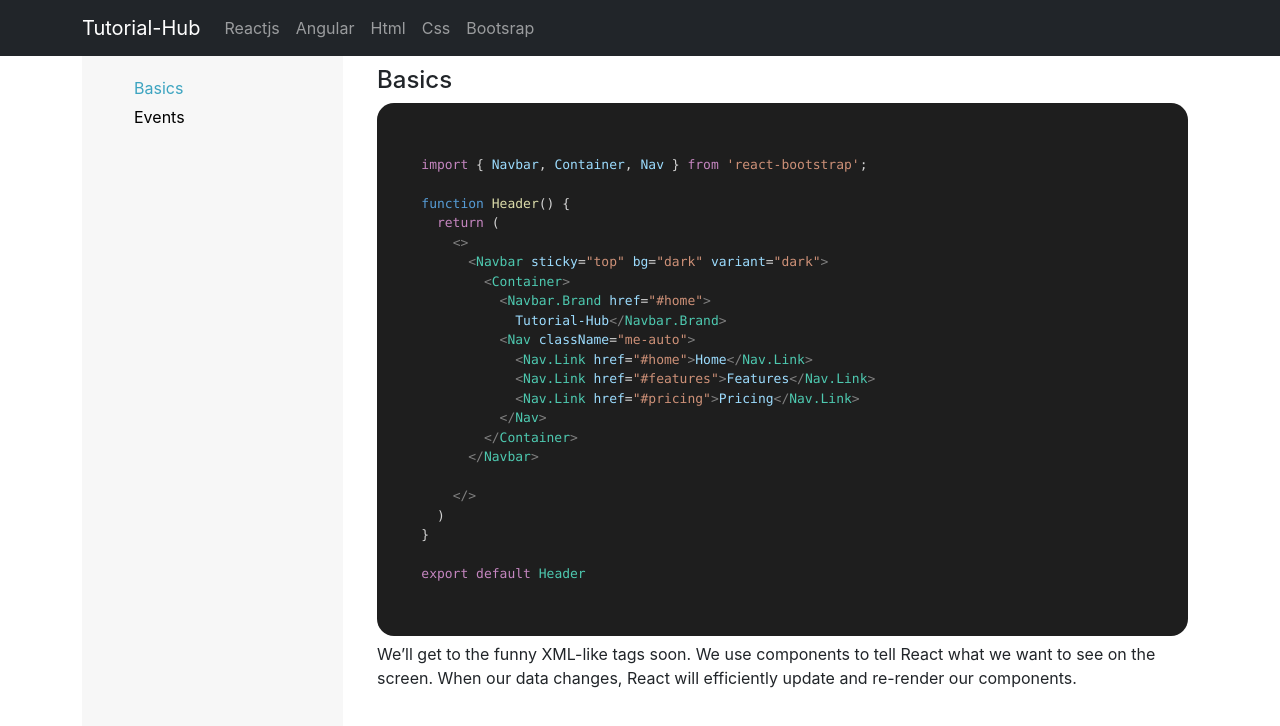
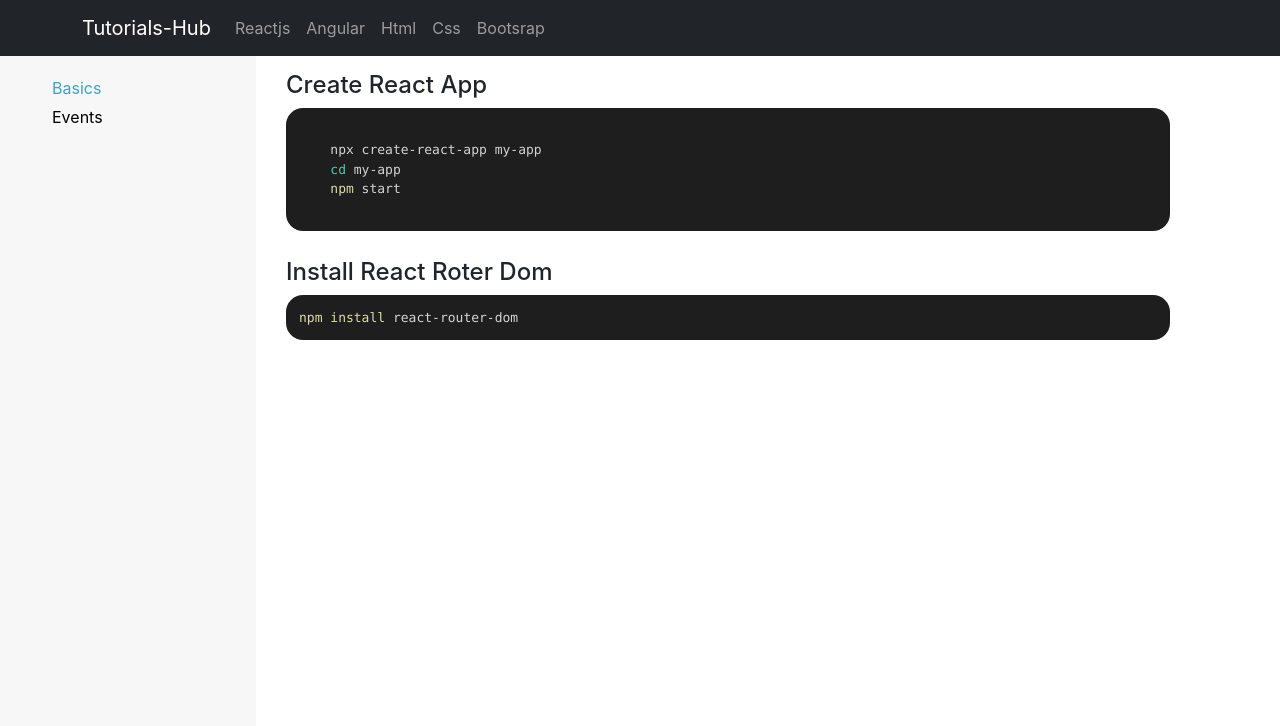
Before and after one commit to muhammedjamsheer/tutorials-hub, a React (Create React App) app: page /basics in a window 1280 px wide. Shown: the top 726 px of the page. Built offline with nearby package versions, Linux system fonts and the light colour scheme.

Commit message:
initial changes

```diff
--- a/public/index.html
+++ b/public/index.html
@@ -11,7 +11,7 @@
   <link rel="manifest" href="%PUBLIC_URL%/manifest.json" />
   <link rel="stylesheet" href="https://cdn.jsdelivr.net/npm/bootstrap@5.1.3/dist/css/bootstrap.min.css"
     integrity="sha384-1BmE4kWBq78iYhFldvKuhfTAU6auU8tT94WrHftjDbrCEXSU1oBoqyl2QvZ6jIW3" crossorigin="anonymous" />
-  <title>React App</title>
+  <title>Tutorials-hub</title>
 </head>
 
 <body>
--- a/src/App.css
+++ b/src/App.css
@@ -30,7 +30,21 @@
 .left-content ul li .active {
   color: #3da4c0 !important;
 }
+.right-content{
+  padding: 15px 110px 0px 30px;
+}
+.flex-container {
+  display: flex;
+  flex-wrap: wrap;
+}
 
-.right-content {
-  padding: 10px;
+.flex-item-left {
+  flex: 20%;
 }
+
+.flex-item-right {
+  flex: 80%;
+}
+.seperater{
+  height: 20px;
+}
--- a/src/App.js
+++ b/src/App.js
@@ -12,21 +12,21 @@
     <>
       <BrowserRouter>
         <Header />
-        <Container>
-          <Row>
-            <Col sm={3}>
+        <div className='flex-container'>
+
+          <div className='flex-item-left'>
+
             <div className='left-content'>
-
-
               <ul>
                 <li><NavLink to="/basics">Basics</NavLink></li>
                 <li><NavLink to="/events">Events</NavLink></li>
               </ul>
+            </div>
 
 
           </div>
-            </Col>
-            <Col sm={9}>
+
+          <div className='flex-item-right'>
             <div className='right-content'>
               <Routes>
                 <Route path="/" >
@@ -35,9 +35,9 @@
                 </Route>
               </Routes>
             </div>
-            </Col>
-          </Row>
-        </Container>
+          </div>
+        </div>
+
       </BrowserRouter>
     </>
   );
--- a/src/components/Header.js
+++ b/src/components/Header.js
@@ -7,7 +7,7 @@
       <Navbar sticky="top" bg="dark" variant="dark">
         <Container>
           <Navbar.Brand href="#home">
-            Tutorial-Hub</Navbar.Brand>
+            Tutorials-Hub</Navbar.Brand>
           <Nav className="me-auto">
             <Nav.Link>Reactjs</Nav.Link>
             <Nav.Link >Angular</Nav.Link>
--- a/src/reactjs/Basics.js
+++ b/src/reactjs/Basics.js
@@ -2,42 +2,26 @@
 import { vscDarkPlus } from 'react-syntax-highlighter/dist/esm/styles/prism';
 
 function Basics() {
-    const codeString = `
+  const reactinstall = `
+    npx create-react-app my-app
+    cd my-app
+    npm start
+    `;
+  return (
+    <div>
+      <h4>Create React App</h4>
+      <SyntaxHighlighter className="codesyntax" language="bash" style={vscDarkPlus}>
+        {reactinstall}
+      </SyntaxHighlighter>
+      <div className='seperater'></div>
 
-    import { Navbar, Container, Nav } from 'react-bootstrap';
+      <h4>Install React Roter Dom</h4>
+      <SyntaxHighlighter className="codesyntax" language="bash" style={vscDarkPlus}>
+        npm install react-router-dom
+      </SyntaxHighlighter>
 
-    function Header() {
-      return (
-        <>
-          <Navbar sticky="top" bg="dark" variant="dark">
-            <Container>
-              <Navbar.Brand href="#home">
-                Tutorial-Hub</Navbar.Brand>
-              <Nav className="me-auto">
-                <Nav.Link href="#home">Home</Nav.Link>
-                <Nav.Link href="#features">Features</Nav.Link>
-                <Nav.Link href="#pricing">Pricing</Nav.Link>
-              </Nav>
-            </Container>
-          </Navbar>
-
-        </>
-      )
-    }
-
-    export default Header
-
-    `;
-    return (
-        <div>
-            <h4>Basics</h4>
-            <SyntaxHighlighter className="codesyntax" language="jsx" style={vscDarkPlus}>
-                {codeString}
-            </SyntaxHighlighter>
-
-            <p>We’ll get to the funny XML-like tags soon. We use components to tell React what we want to see on the screen. When our data changes, React will efficiently update and re-render our components.</p>
-        </div>
-    )
+    </div>
+  )
 }
 
 export default Basics
```
Also changed, not shown: package.json (+7 -1 lines), 1 other file (tests, documents, lock files or other folders). Lines whose indentation alone changed are shown as unchanged.
